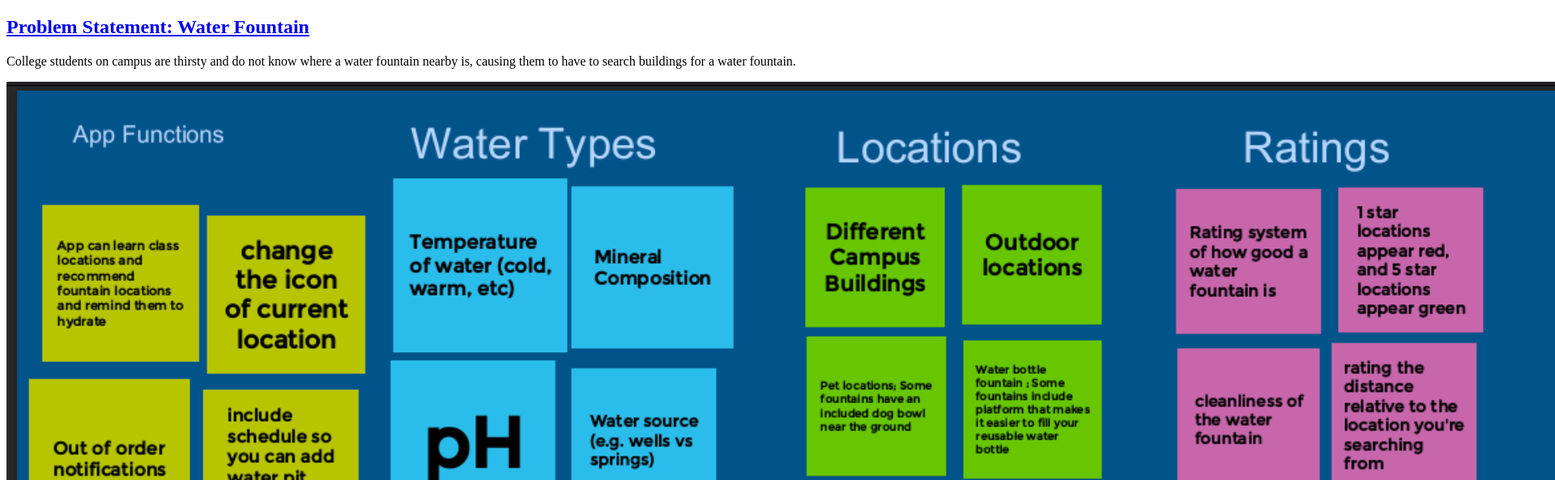
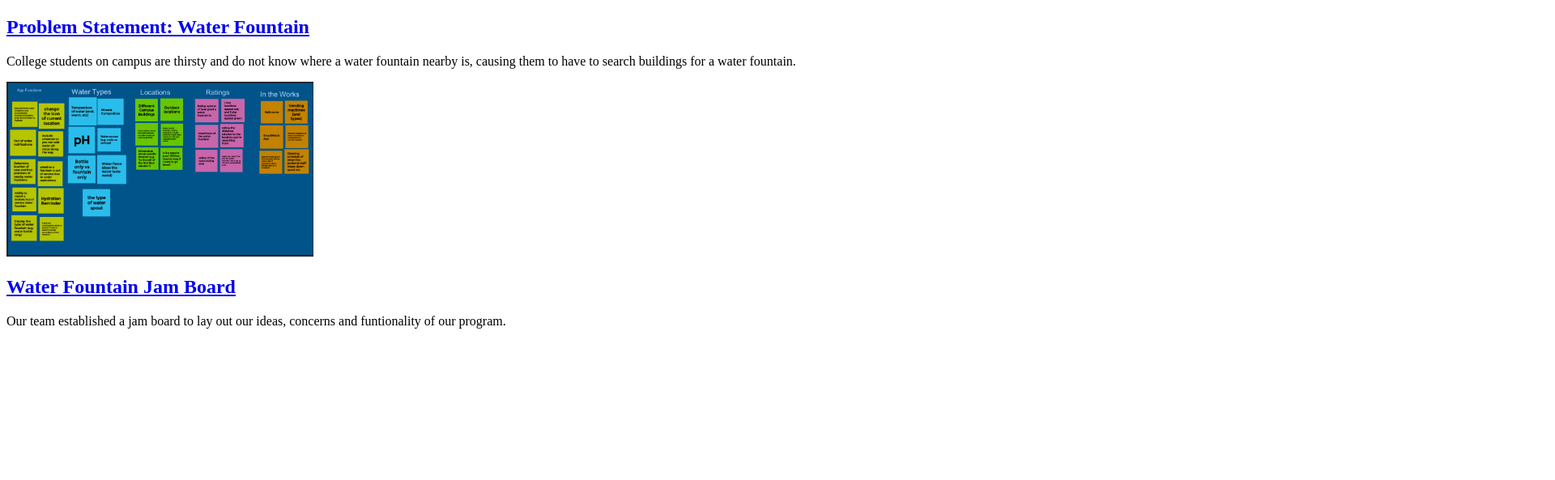
Before and after one commit to Zarria-Jiles/Zarria-Jiles.github.io, a plain HTML site: page index.html in a window 1280 px wide. Shown: the part 543-1136 px from the top of the page at 81% size, 1920 px wide, since content can reach past the window. After the commit the page ends 965 px from the top, so only its background shows below. Drawn offline with Linux system fonts and the light colour scheme.

Commit message:
Add files via upload

```diff
--- a/index.html
+++ b/index.html
@@ -16,14 +16,17 @@
                     <p>
                             College students on campus are thirsty and do not know where a water fountain nearby is, causing them to have to search buildings for a water fountain.
                     </p>
-                    <section>
-                        <a href="CSCE 190/files/Alpha Squad - Water Fountain.pdf">
-                                <img src="Alpha Squad - Water Fountain.png"
-                        </a>
 
-                        <section class="jam-board">
-                                <a href="CSCE/files/Alpha Squad - Water Fountain.pdf">
-                                </a>
+        <section>
+        <a href="CSCE 190/files/Alpha Squad - Water Fountain.pdf">
+                <img src="Alpha Squad - Water Fountain.png" width="30%">
+        </a>
+
+                <section class="jam-board">
+                        <a href="CSCE/files/Alpha Squad - Water Fountain.pdf"><h2>Water Fountain Jam Board</h2></a>
+                                <p>
+                                        Our team established a jam board to lay out our ideas, concerns and funtionality of our program.
+                                </p>
                         </section>
                     </section>
                 </section>
```
